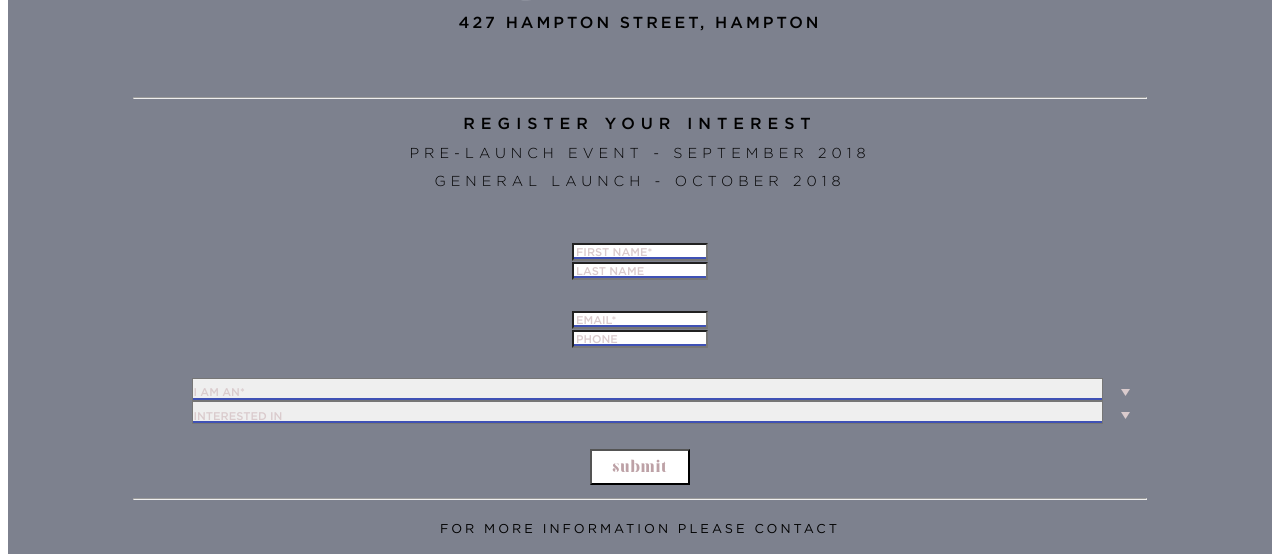
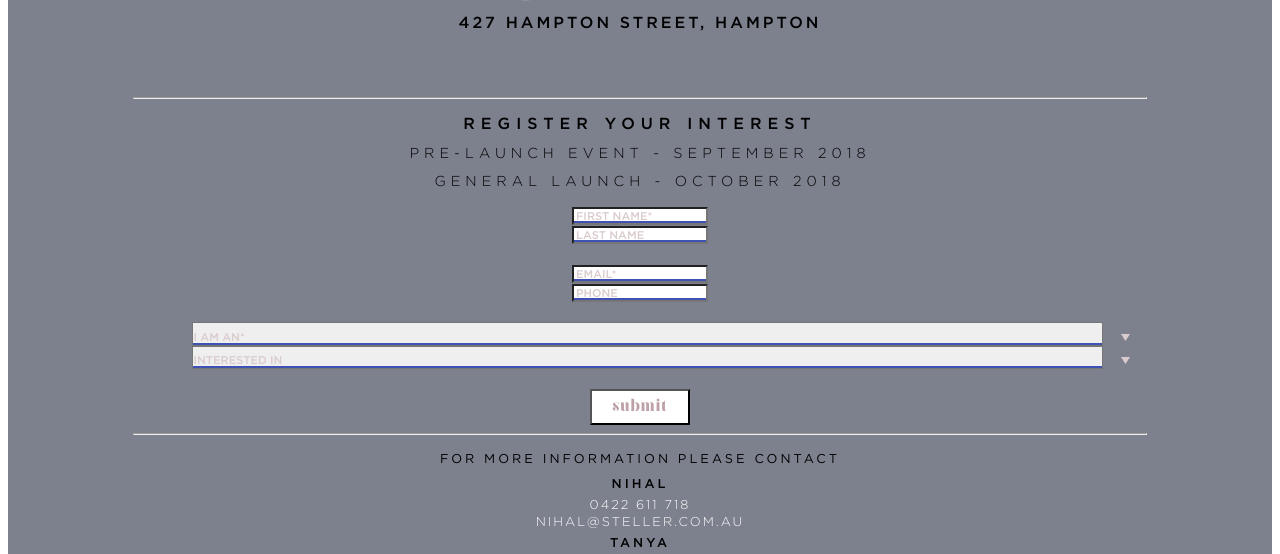
Before and after one commit to NoseToTail/ElizaHampton_v2, a plain HTML site: page index.html in a window 1280 px wide. Shown: the part 1030-1584 px from the top of the page. Drawn offline with nearby package versions, Linux system fonts and the light colour scheme.

Commit message:
Update main.css

```diff
--- a/css/main.css
+++ b/css/main.css
@@ -133,7 +133,7 @@ select option:first-child {
   display: none; }
 
 form > .row {
-  padding: 10px 0; }
+  padding: 15px 0; }
 
 /* Container used for styling the custom select, the buttom class adds the bg gradient, corners, etc. */
 .custom-dropdown {
@@ -445,26 +445,26 @@ footer {
   .header--padding {
     padding: 4% 0 4%; }
   .form__header {
-    padding-bottom: 3%; }
+    padding-bottom: 0%; }
     .form__header p:first-child {
       font-size: 1em;
       letter-spacing: 6px; }
   p {
     font-size: 0.9em; }
   form > .row {
-    padding: 15px 0; }
+    padding: 10px 0; }
   .font--normal {
     font-size: 1em;
     line-height: 2; }
   .footer * {
     font-size: 0.8rem;
-    padding: 5px 0 0; }
+    padding: 0px 0 0; }
   .contact {
     letter-spacing: 2px;
     line-height: 1.3;
-    padding: 5px; }
+    padding: 0px; }
   .custom-button-style {
-    margin: 10px auto 5px; }
+    margin: 10px auto 0px; }
   .stellerLogo {
     width: 20%;
     display: inline-block;
```
